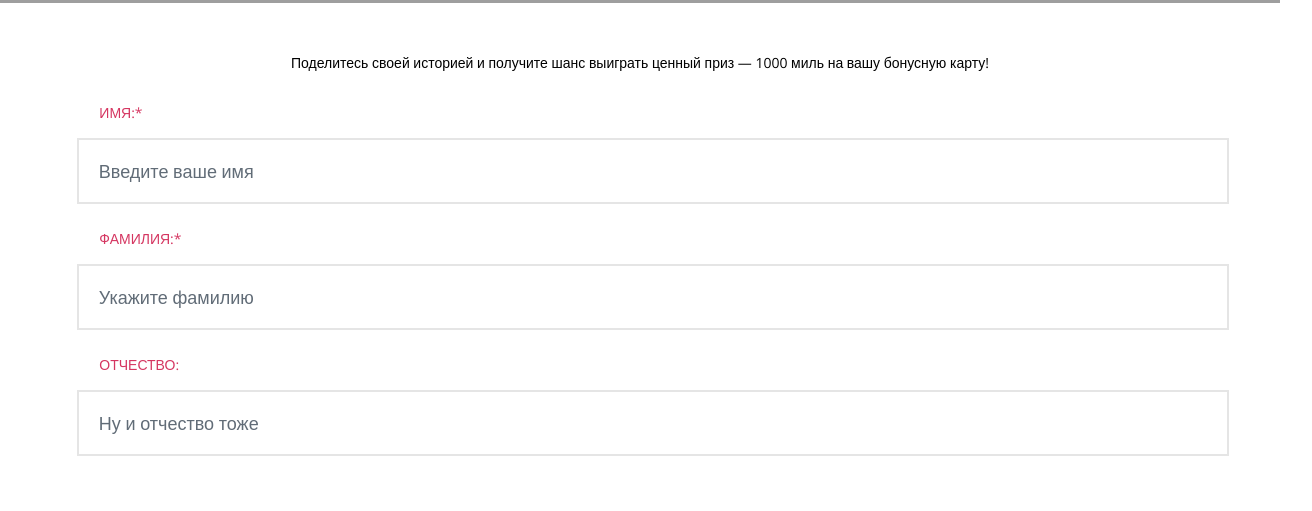
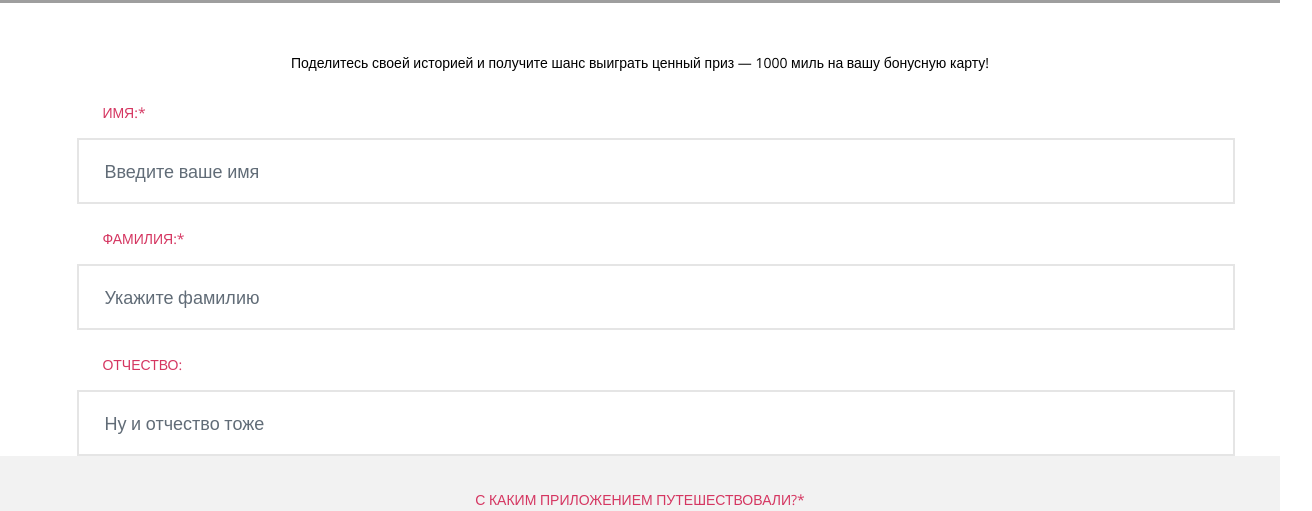
Before and after one commit to tsiapin/29017-pink, a website: page form.html in a window 1280 px wide. Shown: the part 406-917 px from the top of the page, 1312 px wide, since content can reach past the window. Drawn offline with nearby package versions, Linux system fonts and the light colour scheme; files that its build step writes are made by us from their sources; grey boxes are pictures that could not be loaded.

Commit message:
формы так и не закончил...
формы так и не закончил...

```diff
--- a/form.html
+++ b/form.html
@@ -57,8 +57,8 @@
             <label class="form__label" for="patronymic">отчество:</label>
             <input class="form__text-field" type="text" name="patronymic" id="patronymic" placeholder="Ну и отчество тоже">
 
+            <div class="form__radio-wrapper">
                 <p class="form__text">с каким приложением путешествовали?*</p>
-
                 <input class="form__radio" type="radio" name="app" id="ios" value="ios" checked>
                 <label class="form__radio-label" for="ios">Pink для iOS</label>
 
@@ -67,6 +67,7 @@
 
                 <input class="form__radio" type="radio" name="app" id="winphone" value="winphone">
                 <label class="form__radio-label" for="winphone">Windows Phone</label>
+            </div>
 
             <p class="form__text">когда вы путешествовали?*</p>
 
--- a/less/components/form.less
+++ b/less/components/form.less
@@ -1,6 +1,4 @@
 .content-form{
-    padding-left: 6%;
-    padding-right: 6%;
 
     &__text{
         font-size: 14px;
@@ -18,7 +16,7 @@
 
     &__label{
         display: block;
-        padding-left: 2%;
+        padding-left: 8%;
         padding-top: 20px;
         padding-bottom: 10px;
         font-size: 14px;
@@ -29,9 +27,11 @@
     }
 
     &__text-field{
-        width: 100%;
+        width: 88%;
         min-height: 60px;
-        padding-left: 20px;
+        margin-left: 6%;
+        margin-right: 6%;
+        padding-left: 2%;
         font-size: 18px;
         line-height: 30px;
         font-family: @opensans;
@@ -49,9 +49,8 @@
     }
 
     &__text{
-        padding-left: 4%;
-        padding-right: 4%;
-        padding-top: 80px;
+        padding-left: 10%;
+        padding-right: 10%;
         margin: 0;
         font-size: 14px;
         line-height: 18px;
@@ -85,6 +84,11 @@ input[type='checkbox']:checked+label::before{
     content: '\2611';
     margin-right: 20px;
 }  */     //пример из седоны, как сделать радиобаттон
+    &__radio-wrapper{
+        padding-top: 35px;
+        background-color: @bg-darken;
+    }
+
     &__radio-label{
 
     }
--- a/less/variables.less
+++ b/less/variables.less
@@ -17,6 +17,7 @@
 @form: #616c77;  //текст в формах
 
 @opensans: 'Open Sans', sans-serif;
+@bg-darken: #f2f2f2;
 
 
 //минимальная ширина вьюпорта
```
Lines whose indentation alone changed are shown as unchanged.
